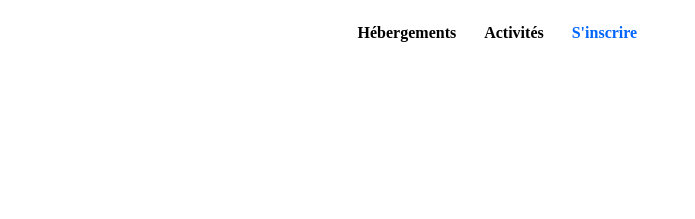
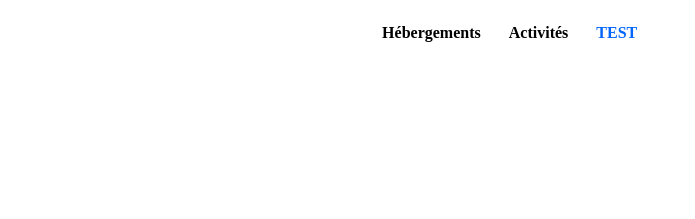
Before and after one commit to MLGDAM/SIMONDAMIEN_2_22112020, a plain HTML site: page index.html in a window 1280 px wide. Shown: the top 219 px of the page, 585-1280 px from the left. Drawn offline with Linux system fonts and the light colour scheme; a web font is replaced by a local one.

Commit message:
changement inscrire pour test

```diff
--- a/index.html
+++ b/index.html
@@ -29,7 +29,7 @@
                         </li>
                     </ul>
                 <div class="inscrire">
-                    <a href="#">S'inscrire</a>
+                    <a href="#">TEST</a>
                 </div>
                 </nav>
             </div>
```
Also changed, not shown: 1 other file.
